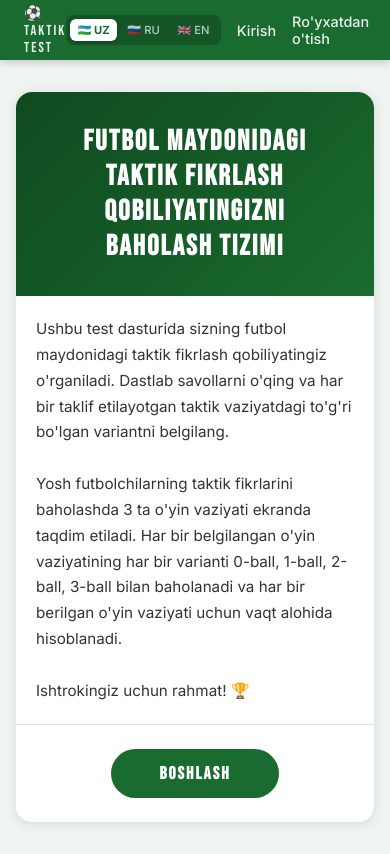
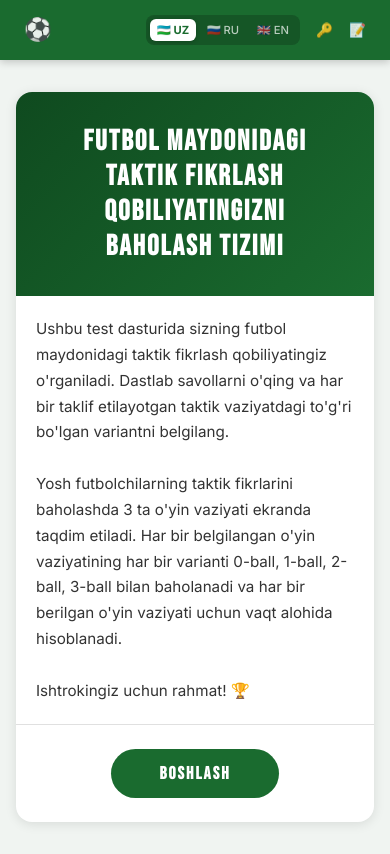
Before and after one commit to fayzullabekchanov/football-test, a Next.js app: page / in a window 390 px wide. Built offline with nearby package versions, Linux system fonts and the light colour scheme; no server answers.

Commit message:
v1.1(Mobil_responce)

```diff
--- a/components/Navbar.js
+++ b/components/Navbar.js
@@ -10,17 +10,17 @@ export default function Navbar() {
 
     return (
         <nav className="navbar">
-      <Link href="/" className="navbar-brand">{t.brand}</Link>
+            <Link href="/" className="navbar-brand">
+                {/* Mobilda faqat emoji, kattada to'liq nom */}
+                <span className="brand-full">{t.brand}</span>
+                <span className="brand-icon">⚽</span>
+            </Link>
+
             <div className="navbar-right">
-        {/* Til tanlash */}
                 <div className="lang-switcher">
                     {LANGS.map(l => (
-            <button
-              key={l.code}
-              onClick={() => changeLang(l.code)}
-              className={`lang-btn ${lang === l.code ? 'active' : ''}`}
-              title={l.label}
-            >
+                        <button key={l.code} onClick={() => changeLang(l.code)}
+                                className={`lang-btn ${lang === l.code ? 'active' : ''}`} title={l.label}>
                             {l.flag} {l.code.toUpperCase()}
                         </button>
                     ))}
@@ -35,16 +35,24 @@ export default function Navbar() {
                             </Link>
                         )}
                         <Link href="/anstest" style={{ color: 'rgba(255,255,255,0.85)', fontSize: '0.85rem' }}>
-              {t.nav_results}
+                            <span className="nav-link-full">{t.nav_results}</span>
+                            <span className="nav-link-icon">📋</span>
                         </Link>
                         <button className="btn-logout" onClick={() => signOut({ callbackUrl: '/' })}>
-              {t.nav_logout}
+                            <span className="nav-link-full">{t.nav_logout}</span>
+                            <span className="nav-link-icon">🚪</span>
                         </button>
                     </>
                 ) : (
                     <>
-            <Link href="/login">{t.nav_login}</Link>
-            <Link href="/registration">{t.nav_register}</Link>
+                        <Link href="/login" style={{ color: 'rgba(255,255,255,0.85)', fontSize: '0.85rem' }}>
+                            <span className="nav-link-full">{t.nav_login}</span>
+                            <span className="nav-link-icon">🔑</span>
+                        </Link>
+                        <Link href="/registration" style={{ color: 'rgba(255,255,255,0.85)', fontSize: '0.85rem' }}>
+                            <span className="nav-link-full">{t.nav_register}</span>
+                            <span className="nav-link-icon">📝</span>
+                        </Link>
                     </>
                 )}
             </div>
--- a/styles/globals.css
+++ b/styles/globals.css
@@ -545,6 +545,19 @@ body {
   box-shadow: 0 1px 4px rgba(0,0,0,0.2);
 }
 
+/* Mobil — to'liq matn yashiriladi, faqat ikonka ko'rinadi */
+.brand-icon { display: none; }
+.nav-link-icon { display: none; }
+
+@media (max-width: 450px) {
+  .brand-full { display: none; }
+  .brand-icon { display: inline; font-size: 1.4rem; }
+  .nav-link-full { display: none; }
+  .nav-link-icon { display: inline; }
+  .navbar-user { display: none; }
+  .lang-btn { font-size: 0.7rem; padding: 0.25rem 0.4rem; }
+}
+
 @media (max-width: 600px) {
   .lang-btn { font-size: 0.7rem; padding: 0.25rem 0.45rem; }
   .navbar-user { display: none; }
```
Lines whose indentation alone changed are shown as unchanged.
